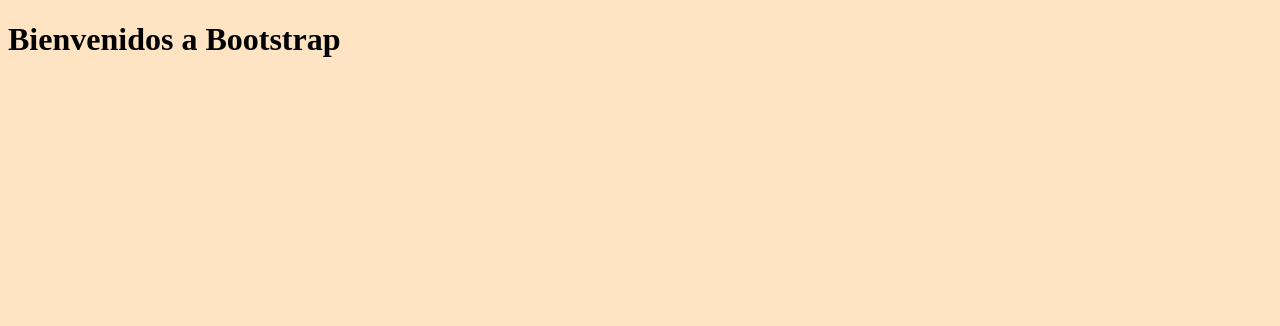
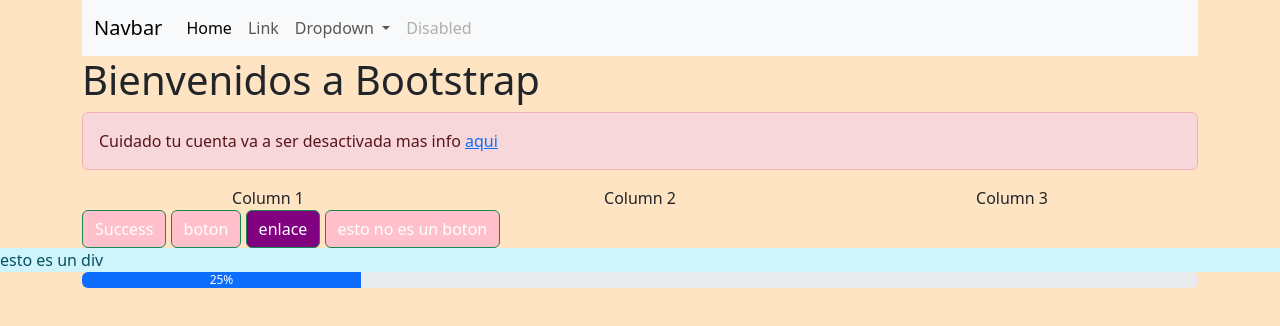
Before and after one commit to 4GeeksAcademy/diegozaratean-html-css-lt-67, a plain HTML site: page index.html in a window 1280 px wide. Drawn offline with nearby package versions, Linux system fonts and the light colour scheme.

Commit message:
finish class 3 bootstrap

```diff
--- a/index.html
+++ b/index.html
@@ -4,11 +4,113 @@
     <meta charset="UTF-8">
     <meta name="viewport" content="width=device-width, initial-scale=1.0">
     <title>Document</title>
+
+    <link href="https://cdn.jsdelivr.net/npm/bootstrap@5.3.8/dist/css/bootstrap.min.css" rel="stylesheet" integrity="sha384-sRIl4kxILFvY47J16cr9ZwB07vP4J8+LH7qKQnuqkuIAvNWLzeN8tE5YBujZqJLB" crossorigin="anonymous">
     <link rel="stylesheet" href="style.css">
 </head>
 <body>
 
-    <h1>Bienvenidos a Bootstrap </h1>
+    <div class="container">
 
+        <nav class="navbar navbar-expand-lg bg-body-tertiary">
+            <div class="container-fluid">
+                <a class="navbar-brand" href="#">Navbar</a>
+                <button class="navbar-toggler" type="button" data-bs-toggle="collapse" data-bs-target="#navbarSupportedContent" aria-controls="navbarSupportedContent" aria-expanded="false" aria-label="Toggle navigation">
+                <span class="navbar-toggler-icon"></span>
+                </button>
+                <div class="collapse navbar-collapse" id="navbarSupportedContent">
+                <ul class="navbar-nav me-auto mb-2 mb-lg-0">
+                    <li class="nav-item">
+                    <a class="nav-link active" aria-current="page" href="#">Home</a>
+                    </li>
+                    <li class="nav-item">
+                    <a class="nav-link" href="#">Link</a>
+                    </li>
+                    <li class="nav-item dropdown">
+                    <a class="nav-link dropdown-toggle" href="#" role="button" data-bs-toggle="dropdown" aria-expanded="false">
+                        Dropdown
+                    </a>
+                    <ul class="dropdown-menu">
+                        <li><a class="dropdown-item" href="#">Action</a></li>
+                        <li><a class="dropdown-item" href="#">Another action</a></li>
+                        <li><hr class="dropdown-divider"></li>
+                        <li><a class="dropdown-item" href="#">Something else here</a></li>
+                    </ul>
+                    </li>
+                    <li class="nav-item">
+                    <a class="nav-link disabled" aria-disabled="true">Disabled</a>
+                    </li>
+                </ul>
+                <!-- esto es un formulario -->
+                <!-- <form class="d-flex" role="search">
+
+
+                </form> -->
+                </div>
+            </div>
+            </nav>
+
+
+
+
+
+
+
+
+
+
+
+
+
+
+        <h1>Bienvenidos a Bootstrap </h1>
+
+        <div class="alert alert-danger" role="alert">
+         Cuidado tu cuenta va a ser desactivada mas info <a href="auiq">aqui</a>
+        </div>
+    </div>
+
+
+    <div class="container">
+        <div class="container text-center">
+            <div class="row">
+                <div class="col-lg-4 col-md-12">
+                Column 1
+                </div>
+                <div class="col-lg-4 col-md-12">
+                    Column 2
+                </div>
+                <div class="col-lg-4 col-md-12">
+                Column 3
+                </div>
+            </div>
+        </div>
+    </div>
+
+
+    <div class="container">
+        <button type="button" class="btn btn-success">Success</button>
+        <button  class="btn btn-success">boton</button>
+        <a href="googel.com" class="btn btn-success boton"  >enlace</a>
+        <div class="btn btn-success">esto no es un boton</div>
+
+    </div>
+
+
+    <div class=" bg-info-subtle text-info-emphasis">
+        esto es un div
+    </div>
+
+    <div class="container">
+        <div class="progress" role="progressbar" aria-label="Example with label" aria-valuenow="25" aria-valuemin="0" aria-valuemax="100">
+        <div class="progress-bar" style="width: 25%">25%</div>
+        </div>
+    </div>
+
+
+
+
+
+    <script src="https://cdn.jsdelivr.net/npm/bootstrap@5.3.8/dist/js/bootstrap.bundle.min.js" integrity="sha384-FKyoEForCGlyvwx9Hj09JcYn3nv7wiPVlz7YYwJrWVcXK/BmnVDxM+D2scQbITxI" crossorigin="anonymous"></script>
 </body>
 </html>
--- a/style.css
+++ b/style.css
@@ -3,6 +3,14 @@ body{
 }
 
 div {
-    background-color: rgb(201, 255, 243);
-    border: 1px solid #f0f;
+    /* background-color: rgb(201, 255, 243); */
+    /* border: 1px solid #f0f; */
 }
+
+
+.btn-success{
+    background-color: pink;
+}
+.boton{
+    background-color: purple;
+}
```
